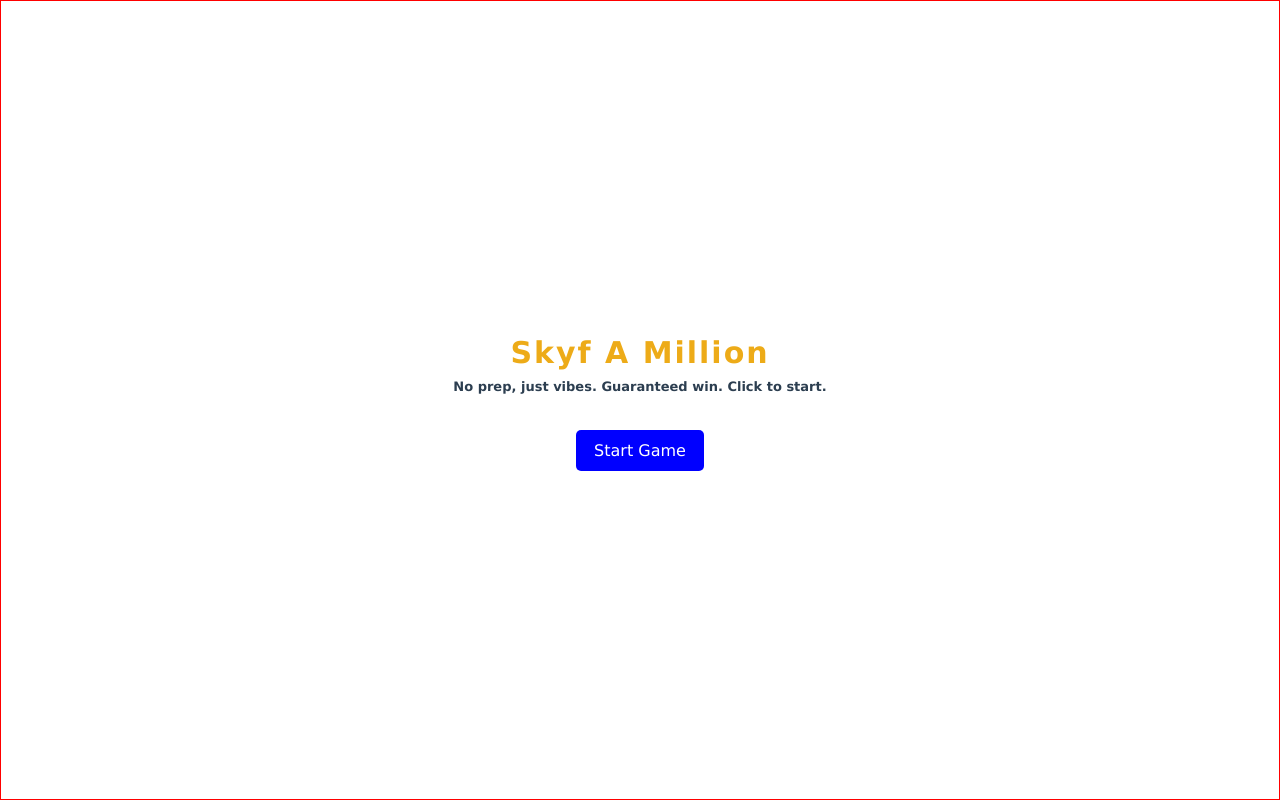
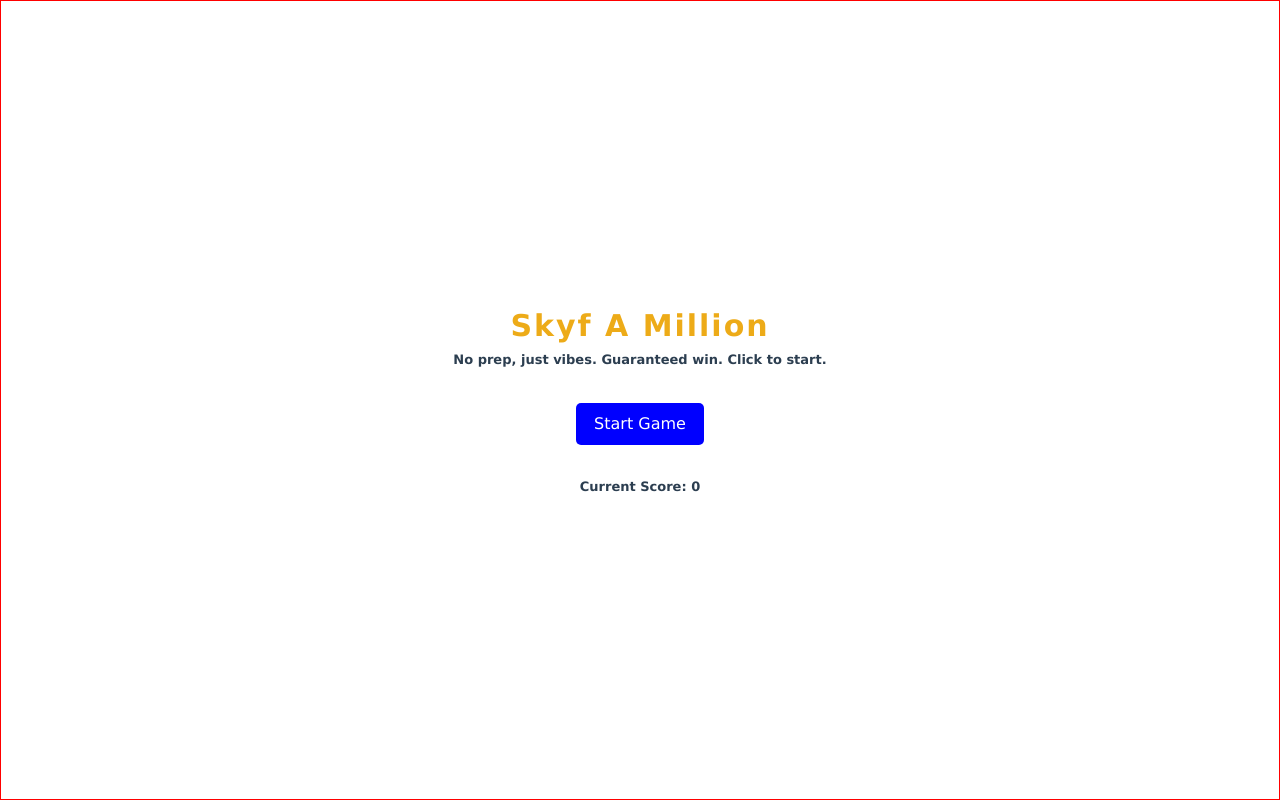
Before and after one commit to MembaMcetywa/wanna-be-a-millionaire, a Vue app: page / in a window 1280 px wide. Built offline with nearby package versions, Linux system fonts and the light colour scheme; no server answers.

Commit message:
added support for displaying recent  / current score

```diff
--- a/src/components/WelcomeComponent.vue
+++ b/src/components/WelcomeComponent.vue
@@ -5,11 +5,12 @@
       <p class="welcome-container-sub">No prep, just vibes. Guaranteed win. Click to start.</p>
     </div>
     <StartButton @click="startGame">Start Game</StartButton>
+    <p class="welcome-container-sub">Current Score: {{ totalScore }}</p>
   </div>
 </template>
 
 <script setup lang="ts">
-import { ref, onMounted, onUnmounted } from 'vue'
+import { ref, onMounted, onUnmounted, computed } from 'vue'
 import StartButton from './CustomButton.vue'
 import { useRouter } from 'vue-router'
 import { useGameDetailsStore } from '../stores/gameDetailsStore'
@@ -20,6 +21,7 @@ const headerColor = ref('blue')
 const colors = ['blue', '#FC5000', '#EDAB18', 'red']
 const router = useRouter()
 const store = useGameDetailsStore()
+let totalScore = computed(() => store.score)
 
 const changeColor = () => {
   colorIndex = (colorIndex + 1) % colors.length
@@ -37,6 +39,7 @@ onUnmounted(() => {
 
 const startGame = () => {
   if (store.questions) {
+    store.score = 0
     router.push({ name: 'game' })
   } else {
     console.error('Something went wrong while preparing questions, please try again.')
--- a/src/stores/gameDetailsStore.ts
+++ b/src/stores/gameDetailsStore.ts
@@ -7,11 +7,13 @@ import type { Question } from '../utils/types'
 export const useGameDetailsStore = defineStore('gameDetailsStore', () => {
   const questions = ref<Question[]>([])
   const score = ref<number>(0)
+  const recentScore = ref(0)
   const winnings = ref<number>(10)
   const correctAnswers = ref<number>(0)
   const currentIndex = ref<number>(0)
 
   const restartGame = () => {
+    recentScore.value = score.value
     currentIndex.value = 0
     score.value = 0
     winnings.value = 10
@@ -57,6 +59,7 @@ export const useGameDetailsStore = defineStore('gameDetailsStore', () => {
   }
 
   const endGame = () => {
+    recentScore.value = score.value
     currentIndex.value = questions.value.length
   }
 
@@ -65,6 +68,7 @@ export const useGameDetailsStore = defineStore('gameDetailsStore', () => {
     currentIndex,
     score,
     winnings,
+    recentScore,
     correctAnswers,
     endGame,
     restartGame,
```
